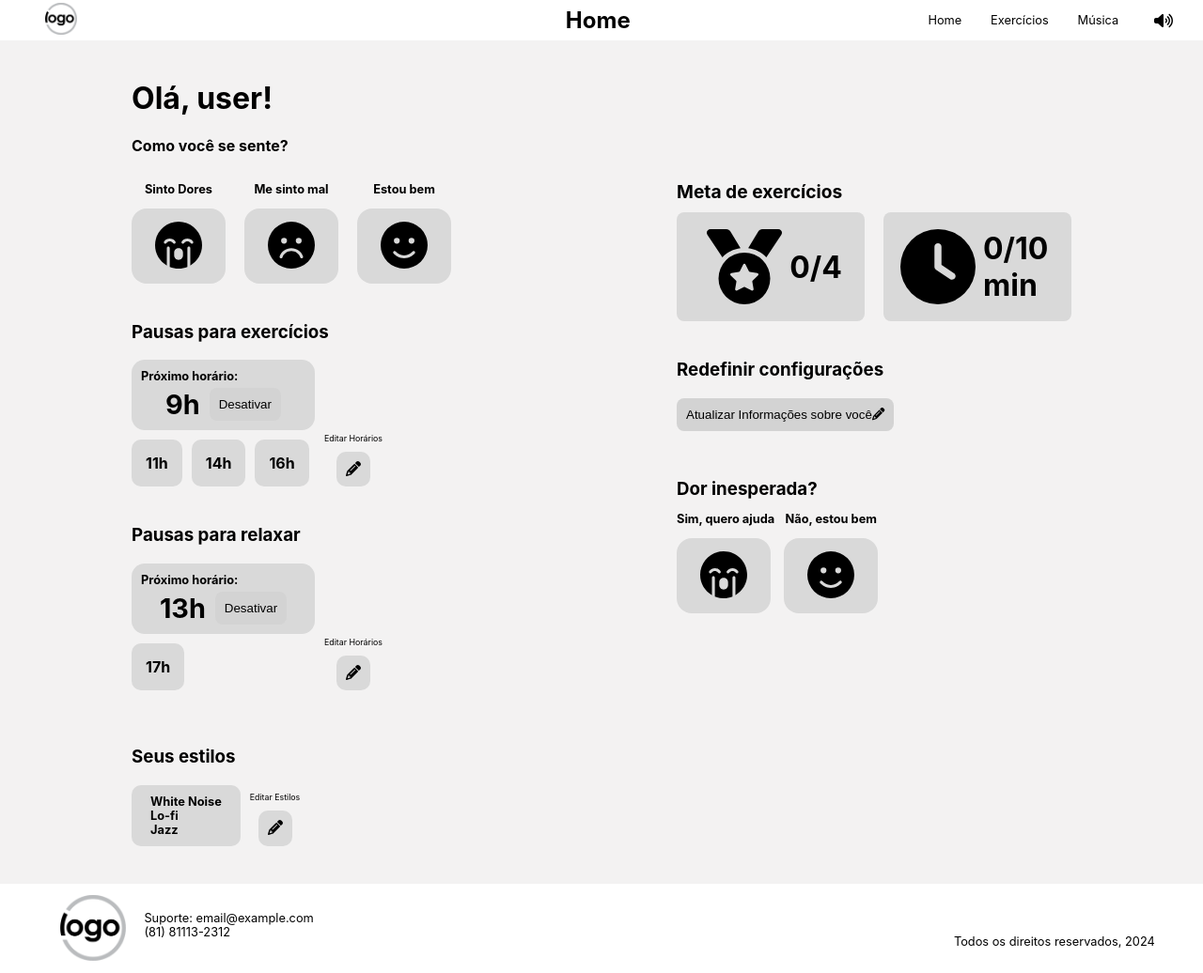
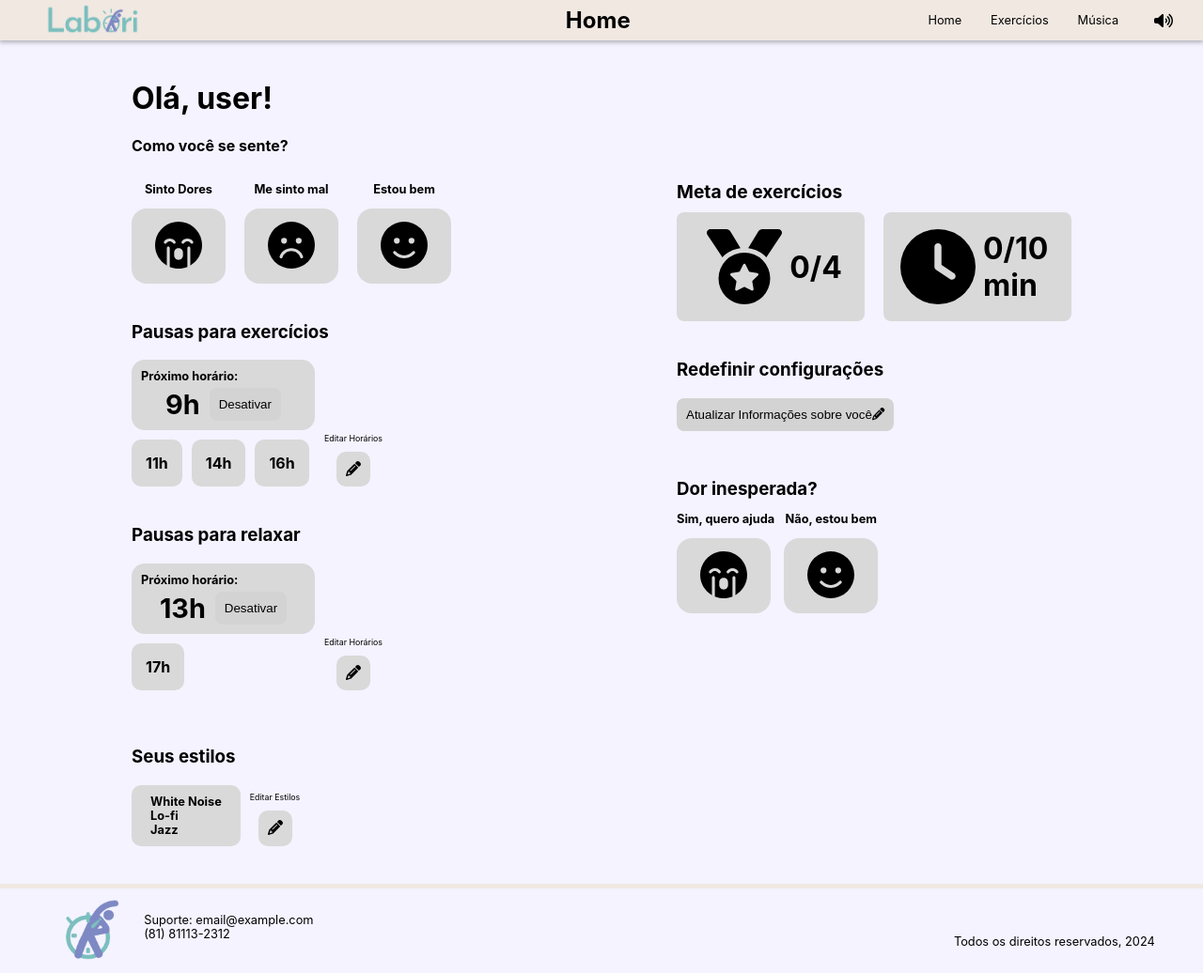
Before and after one commit to pedrobslima/projetao_2024.1_saude, a React (Create React App) app in the folder frontend/: page / in a window 1280 px wide. Shown: the whole page at 94% size. Built offline with nearby package versions, Linux system fonts and the light colour scheme.

Commit message:
style: add visual id for Navbar and Footer

```diff
--- a/frontend/src/components/Footer.css
+++ b/frontend/src/components/Footer.css
@@ -2,14 +2,15 @@
   display: flex;
   justify-content: space-between;
   align-items: center;
-    background-color: #fff;
+  background-color: #f4f3ff;
   padding: 1em 4em 1em 5em;
   box-sizing: border-box;
   width: 100%;
   color: black;
   font-size: 0.8em;
   height: 95px;
-    margin-top: auto; /* Isso permite que o footer "empurre" para baixo */
+  margin-top: auto;
+  border-top: 5px solid #f0e8e1;
 }
 
 .footer-left {
--- a/frontend/src/components/Navbar.css
+++ b/frontend/src/components/Navbar.css
@@ -1,7 +1,8 @@
 .navbar {
   display: flex;
-    background-color: #fff;
+  background-color: #f0e8e1;
   color: black;
+  box-shadow: 0px 1px 5px 1px rgba(0, 0, 0, 0.3);
   align-items: center;
   justify-content: flex-start;
   padding: 0.1em 2em;
@@ -54,7 +55,7 @@
 }
 
 .navbar ul li a:hover {
-    background-color: #D9D9D9;
+  background-color: #d9d9d9;
 }
 
 .volume-icon {
--- a/frontend/src/index.css
+++ b/frontend/src/index.css
@@ -1,14 +1,14 @@
 body {
   margin: 0;
-  background-color: #F3F2F2;
-  font-family: -apple-system, BlinkMacSystemFont, 'Segoe UI', 'Roboto', 'Oxygen',
-    'Ubuntu', 'Cantarell', 'Fira Sans', 'Droid Sans', 'Helvetica Neue',
+  background-color: #f4f3ff;
+  font-family: -apple-system, BlinkMacSystemFont, "Segoe UI", "Roboto", "Oxygen",
+    "Ubuntu", "Cantarell", "Fira Sans", "Droid Sans", "Helvetica Neue",
     sans-serif;
   -webkit-font-smoothing: antialiased;
   -moz-osx-font-smoothing: grayscale;
 }
 
 code {
-  font-family: source-code-pro, Menlo, Monaco, Consolas, 'Courier New',
+  font-family: source-code-pro, Menlo, Monaco, Consolas, "Courier New",
     monospace;
 }
```
Also changed, not shown: frontend/src/components/Footer.jsx (+4 -4 lines), frontend/src/components/Navbar.jsx (+9 -8 lines), frontend/src/assets/images/logo.png (added), frontend/src/assets/images/logo_full.png (added). Lines whose indentation alone changed are shown as unchanged.
